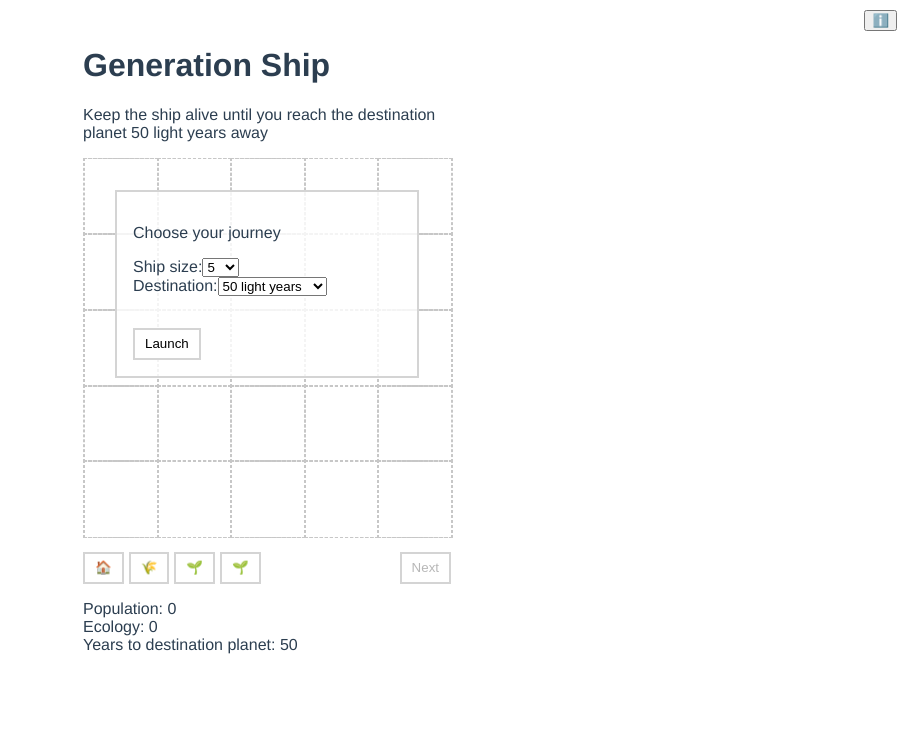
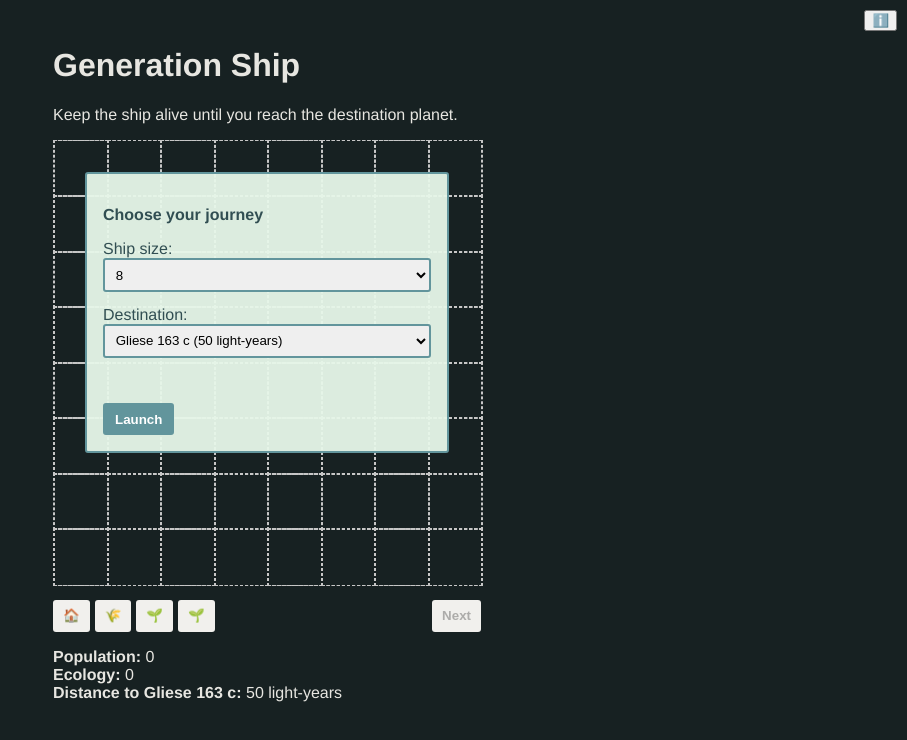
Before and after one commit to andrewlaskey/generation-ship, a Vue app: page / in a window 1280 px wide. Shown: the top 740 px of the page, without its empty margins (373-1280 px from the left). Built offline with nearby package versions, Linux system fonts and the light colour scheme.

Commit message:
update UI

```diff
--- a/src/App.vue
+++ b/src/App.vue
@@ -1,20 +1,20 @@
 <template>
   <h1>Generation Ship</h1>
   <p>
-    Keep the ship alive until you reach the destination planet 50 light years
-    away
+    Keep the ship alive until you reach the destination planet.
   </p>
   <div class="game-view">
+    <game :size="gridSize" :destination="selectedDestination" />
     <div class="game-options" v-if="!showGame">
       <game-select
         :grid-size="gridSize"
         @update:grid-size="gridSize = $event"
-        :lightyears="years"
-        @update:lightyears="years = $event"
+        :destinations="destinations"
+        :destination="selectedDestination.years"
+        @update:destination="updateDestination"
       />
       <button @click="showGame = true">Launch</button>
     </div>
-    <game :size="gridSize" :start-years="years" />
   </div>
   <info />
 </template>
@@ -33,11 +33,41 @@ export default {
     GameSelect,
   },
   setup() {
-    const gridSize = ref(5)
+    const gridSize = ref(8)
     const years = ref(50)
     const showGame = ref(false)
+    const destinations = ref([
+      {
+        name: 'Ross 128b',
+        years: 10,
+      },
+      {
+        name: 'Gliese 667 C',
+        years: 25,
+      },
+      {
+        name: 'Gliese 163 c',
+        years: 50,
+      },
+      {
+        name: 'TOI 700d',
+        years: 100,
+      },
+      {
+        name: 'K2-72e',
+        years: 200,
+      },
+      {
+        name: 'Kepler-1649c',
+        years: 300,
+      },
+    ])
+    const selectedDestination = ref({
+      name: 'Gliese 163 c',
+      years: 50,
+    })
 
-    return { gridSize, years, showGame }
+    return { gridSize, years, showGame, destinations, selectedDestination }
   },
   methods: {
     finishSelect(sizeSelect, yearsSelect) {
@@ -45,21 +75,30 @@ export default {
       this.years = yearsSelect
       this.showGame = true
     },
+    updateDestination(event) {
+      this.selectedDestination = this.destinations.find(
+        (option) => option.years === event
+      )
+    },
   },
 }
 </script>
 
 <style lang="scss">
+body {
+  background: #172122;
+}
+
 #app {
   box-sizing: border-box;
   font-family: Avenir, Helvetica, Arial, sans-serif;
   -webkit-font-smoothing: antialiased;
   -moz-osx-font-smoothing: grayscale;
-  color: #2c3e50;
+  color: #e7e6e1;
   margin: 10px auto 0;
   padding: 1rem;
   width: 100%;
-  max-width: 400px;
+  max-width: 460px;
 }
 
 .game-view {
@@ -73,17 +112,21 @@ export default {
   left: 2em;
   padding: 1em;
   width: calc(100% - 4em);
-  background: rgba(#ffffff, 0.8);
-  border: 2px solid rgba($color: #d4d4d4, $alpha: 1);
+  background: rgba(#e7f7e9, 0.95);
+  color: #314e52;
+  border: 2px solid rgba($color: #62959c, $alpha: 1);
+  border-radius: 3px;
 
   button {
     margin-top: 2rem;
     padding-left: 10px;
     padding-right: 10px;
     height: 2rem;
-    background-color: white;
-    border: 2px solid rgba($color: #d4d4d4, $alpha: 1);
-    border-radius: 0;
+    color: white;
+    background-color: #62959c;
+    border: 2px solid rgba($color: #62959c, $alpha: 1);
+    border-radius: 3px;
+    font-weight: bold;
   }
 }
 </style>
--- a/src/components/Game.vue
+++ b/src/components/Game.vue
@@ -1,4 +1,5 @@
 <template>
+  <div class="perspective">
     <div class="wrapper" :style="wrapperGridStyle">
       <div
         v-for="(gridItem, index) in grid"
@@ -7,6 +8,7 @@
         @mouseleave="onMouseLeave"
       >
         <grid-item :index="index" :grid="grid" @click="clickGridItem(index)" />
+      </div>
     </div>
   </div>
   <div class="actions">
@@ -30,16 +32,18 @@
     </div>
   </div>
   <div>
-    <span>Population: {{ population }}</span
+    <span><strong>Population:</strong> {{ population }}</span
     ><br />
-    <span>Ecology: {{ ecology }}</span
+    <span><strong>Ecology:</strong> {{ ecology }}</span
     ><br />
-    <span>Years to destination planet: {{ years }}</span
+    <span
+      ><strong>Distance to {{ destination.name }}:</strong>
+      {{ years }} light-years</span
     ><br />
   </div>
   <div class="modal" v-if="gameOver">
     <p>{{ gameOverMessage }}</p>
-    <p>Total Points: {{ points }}</p>
+    <p><strong>Total Points:</strong> {{ points }}</p>
     <p><small>Reload page to play again</small></p>
   </div>
 </template>
@@ -56,13 +60,16 @@ export default {
       type: Number,
       default: 8,
     },
-    startYears: {
-      type: Number,
-      default: 50,
+    destination: {
+      type: Object,
+      default: () => ({
+        name: 'default',
+        years: 50,
+      }),
     },
   },
   setup(props) {
-    const { size, startYears } = toRefs(props)
+    const { size, destination } = toRefs(props)
 
     let grid = ref([])
     const selectedType = ref('t')
@@ -136,7 +143,7 @@ export default {
     }
 
     const setStartYears = () => {
-      years.value = startYears.value
+      years.value = destination.value.years
     }
 
     onMounted(() => {
@@ -144,7 +151,7 @@ export default {
       setStartYears()
     })
     watch(size, setupGrid)
-    watch(startYears, setStartYears)
+    watch(destination, setStartYears)
 
     return {
       grid,
@@ -504,9 +511,14 @@ export default {
 </script>
 
 <style lang="scss" scoped>
+.perspective {
+  // perspective: 300px;
+}
+
 .wrapper {
   display: grid;
   padding-bottom: 1rem;
+  // transform: rotateZ(-60deg) skewY(30deg);
 
   div {
     display: flex;
@@ -539,13 +551,19 @@ button {
   padding-left: 10px;
   padding-right: 10px;
   height: 2rem;
-  background-color: white;
-  border: 2px solid rgba($color: #d4d4d4, $alpha: 1);
-  border-radius: 0;
+  background-color: #f1f0ed;
+  border: none;
+  border-radius: 3px;
+  font-weight: bold;
 
   &.selected {
-    border-color: rgb(130, 158, 243);
-    background-color: rgba(179, 194, 240, 0.699);
+    background-color: #f2a154;
+  }
+
+  &.selected,
+  &:focus,
+  &:active {
+    outline: none;
   }
 
   &:last-child {
--- a/src/components/GameSelect.vue
+++ b/src/components/GameSelect.vue
@@ -1,6 +1,6 @@
 <template>
   <div>
-    <p>Choose your journey</p>
+    <p><strong>Choose your journey</strong></p>
     <div>
       <label>Ship size:</label>
       <select
@@ -15,11 +15,14 @@
     <div>
       <label>Destination:</label>
       <select
-        :value="lightyears"
-        @input="$emit('update:lightyears', parseInt($event.target.value, 10))"
+        :value="destination"
+        @input="$emit('update:destination', parseInt($event.target.value, 10))"
       >
-        <option v-for="years in destinationOptions" :value="years" :key="years"
-          >{{ years }} light years</option
+        <option
+          v-for="option in destinations"
+          :value="option.years"
+          :key="option.years"
+          >{{ option.name }} ({{ option.years }} light-years)</option
         >
       </select>
     </div>
@@ -34,9 +37,18 @@ export default {
       type: Number,
       default: 8,
     },
-    lightyears: {
+    destination: {
       type: Number,
       default: 50,
+    },
+    destinations: {
+      type: Array,
+      default: () => [
+        {
+          name: 'default',
+          years: 50,
+        },
+      ],
     },
     finishSelect: {
       type: Function,
@@ -45,17 +57,25 @@ export default {
       },
     },
   },
-  emits: ['update:gridSize', 'update:lightyears'],
+  emits: ['update:gridSize', 'update:destination'],
   setup() {
     const sizeOptions = ref([3, 5, 8, 12])
-    const destinationOptions = ref([10, 25, 50, 100])
 
     return {
       sizeOptions,
-      destinationOptions,
     }
   },
 }
 </script>
 
-<style lang="scss" scoped></style>
+<style lang="scss" scoped>
+select {
+  // appearance: none;
+  display: block;
+  margin-bottom: 1em;
+  padding: 0.5em;
+  width: 100%;
+  border: 2px solid rgba($color: #62959c, $alpha: 1);
+  border-radius: 3px;
+}
+</style>
--- a/src/components/GridItem.vue
+++ b/src/components/GridItem.vue
@@ -10,18 +10,18 @@ export default {
   props: {
     index: {
       type: Number,
-      default: 0
+      default: 0,
     },
     grid: {
       type: Array,
-      default: () => []
-    }
+      default: () => [],
+    },
   },
   setup(props) {
     const { grid, index } = toRefs(props)
 
     const type = computed(() => {
-      switch(grid.value[index.value]) {
+      switch (grid.value[index.value]) {
         case 't':
           return '🌱'
         case 'T':
@@ -42,14 +42,15 @@ export default {
     })
 
     return {
-      type
+      type,
     }
-  }
+  },
 }
 </script>
 
 <style lang="scss" scoped>
 span {
-  font-size: 24px;
+  font-size: 32px;
+  // transform: rotateZ(45deg) skew(5deg, 0deg);
 }
 </style>
--- a/src/components/Info.vue
+++ b/src/components/Info.vue
@@ -65,7 +65,8 @@ export default {
 
 .info-body {
   padding: 2rem 1rem;
-  background-color: rgba(255, 255, 255, 0.95);
+  background: rgba(#e7f7e9, 0.95);
+  color: #314e52;
   max-width: 300px;
   overflow: scroll;
 }
```
Lines whose indentation alone changed are shown as unchanged.
